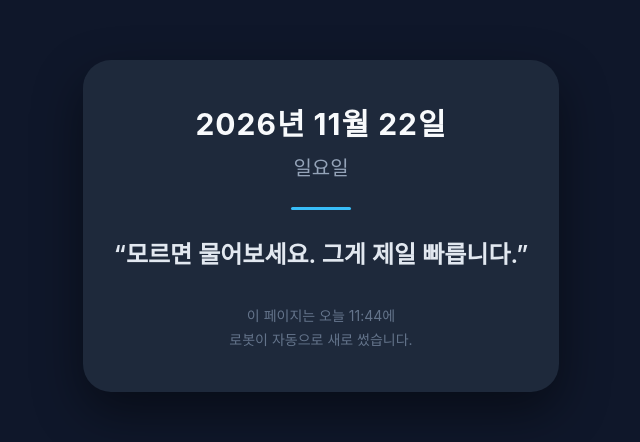
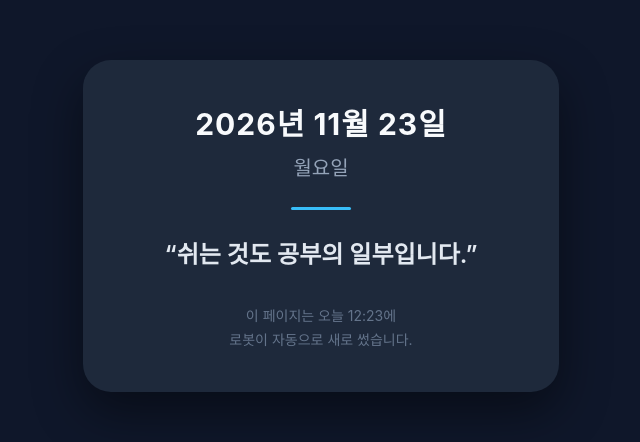
Before and after one commit to cheon-bosik/myinto2, a plain HTML site: page today.html in a window 1280 px wide. Shown: the part 174-616 px from the top of the page, without its empty margins (319-959 px from the left). Drawn offline with Linux system fonts and the light colour scheme.

Commit message:
자동 갱신: 2026-11-23 12:23

```diff
--- a/today.html
+++ b/today.html
@@ -19,11 +19,11 @@
 </head>
 <body>
 <div class="card">
-  <div class="date">2026년 11월 22일</div>
-  <div class="day">일요일</div>
+  <div class="date">2026년 11월 23일</div>
+  <div class="day">월요일</div>
   <div class="line"></div>
-  <div class="quote">&ldquo;모르면 물어보세요. 그게 제일 빠릅니다.&rdquo;</div>
-  <div class="foot">이 페이지는 오늘 11:44에<br>로봇이 자동으로 새로 썼습니다.</div>
+  <div class="quote">&ldquo;쉬는 것도 공부의 일부입니다.&rdquo;</div>
+  <div class="foot">이 페이지는 오늘 12:23에<br>로봇이 자동으로 새로 썼습니다.</div>
 </div>
 </body>
 </html>
```
